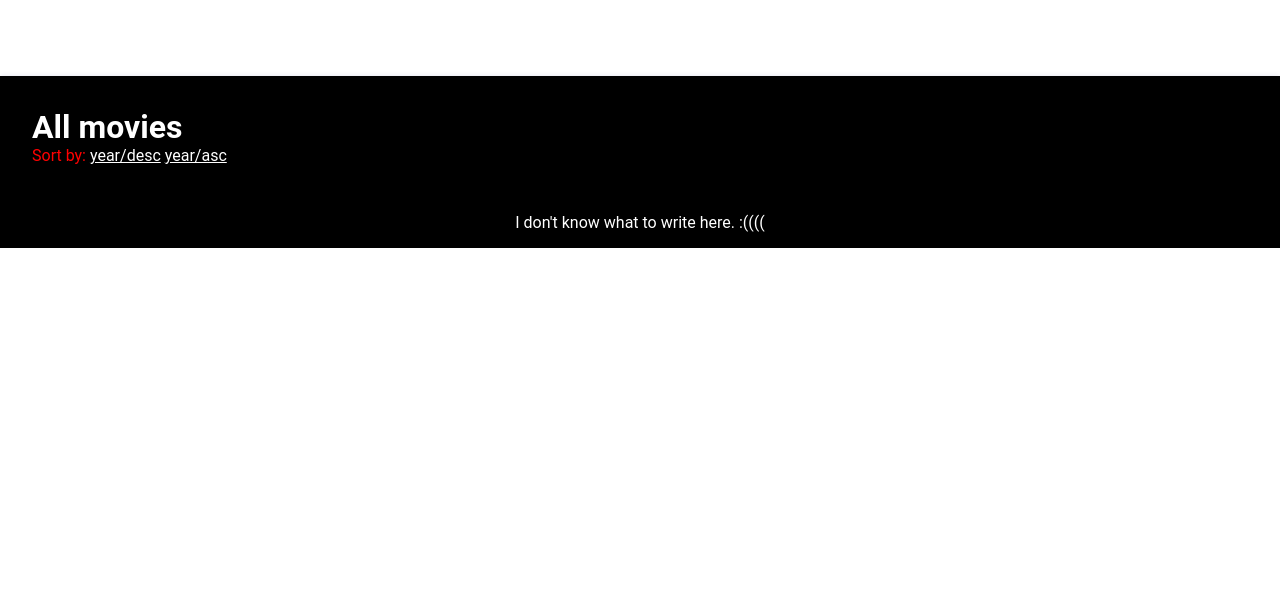
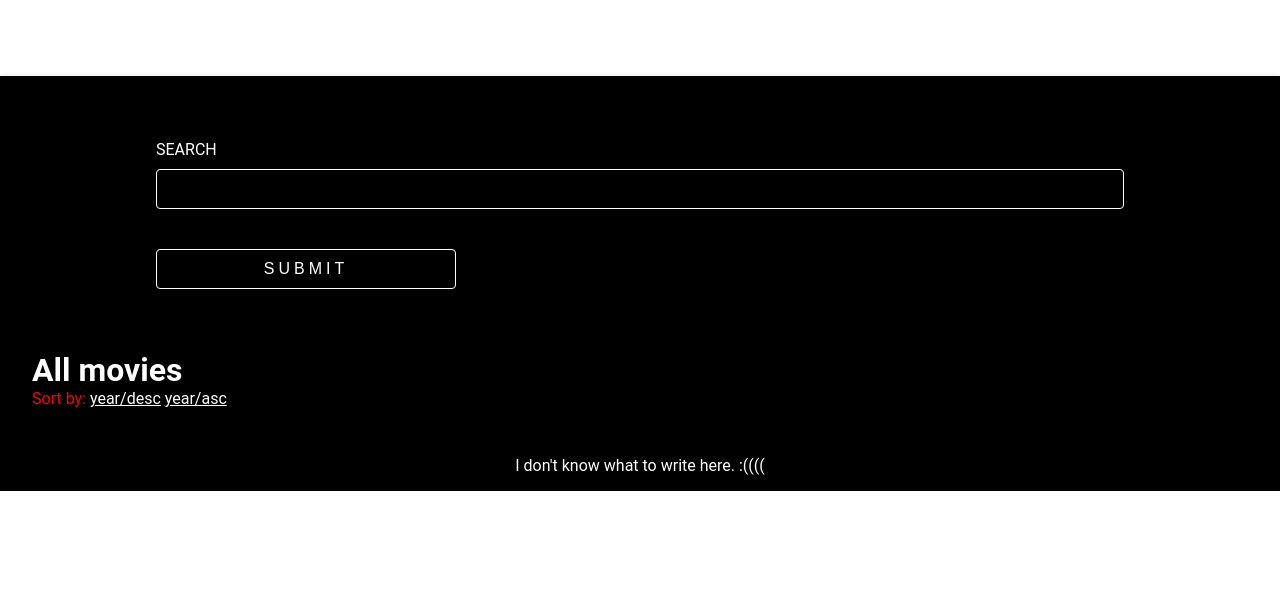
Before and after one commit to robertzm/VideoWebDemo, a Flask app: page / in a window 1280 px wide. Shown: the top 591 px of the page. Run offline with Flask 2, Linux system fonts and the light colour scheme; the visitor is signed in with stand-in values (Sample User, id 1); data that the repository does not hold is empty.

Commit message:
added search engine by regex and query filters on MovieInfoV2

```diff
--- a/app/forms.py
+++ b/app/forms.py
@@ -66,3 +66,8 @@ class RegistrationForm(FlaskForm):
         record = InvitationCode.query.filter_by(uuid=invitationCode.data).first()
         if record is None or record.used == True:
             raise ValidationError('InvitationCode invalid, please use another one. ')
+
+
+class SearchForm(FlaskForm):
+    search = StringField('search', validators=[DataRequired()])
+    submit = SubmitField('Submit')
--- a/app/routes.py
+++ b/app/routes.py
@@ -7,21 +7,14 @@ import uuid, shortuuid
 import sys, os.path
 from flask_login import current_user, login_required, login_user, logout_user
 from sqlalchemy import asc, desc
+import re
 
-from .models import db, MoviePath, MovieInfo, User, SubtitlePath, InvitationCode, MovieInfoV2
-from .forms import MoviePathForm, MovieInfoForm, LoginForm, RegistrationForm, SubtitlePathForm, SubtitleInfoForm
+from .models import db, MoviePath, User, SubtitlePath, InvitationCode, MovieInfoV2
+from .forms import MoviePathForm, MovieInfoForm, LoginForm, RegistrationForm, SubtitlePathForm, SubtitleInfoForm, \
+    SearchForm
 
 
 # I hate this total mess. Let's get most logic out of here !!!!
-
-@app.route("/migrate", methods=['GET'])
-def migrate():
-    allMovies = MovieInfo.query.all()
-    for movie in allMovies:
-        newInfo = MovieInfoV2(uuid=movie.uuid, nameen=movie.nameen, namecn=movie.namecn, year=movie.year, director=movie.director)
-        db.session.add(newInfo)
-        db.session.commit()
-    return make_response("done")
 
 @app.route("/", methods=["GET"])
 def home():
@@ -204,10 +197,21 @@ def register():
     return render_template('home/register.html', title='Register', form=form)
 
 
-@app.route('/list', methods=['GET'])
+@app.route('/list', methods=['GET', 'POST'])
 def list():
     if not current_user.is_authenticated:
         return redirect(url_for('loginUser'))
+    form = SearchForm()
+    if form.validate_on_submit():
+        return redirect(url_for('list', search=form.search.data))
+    searchBy = request.args.get('search')
+    if searchBy:
+        regexp = r'(.)*(' + re.sub('(,|\.| )+', ')(,|.| )(', searchBy) + ')(.)*'
+        allMovies = MovieInfoV2.query.filter(MovieInfoV2.nameen.op('regexp')(regexp) |
+                                             MovieInfoV2.namecn.op('regexp')(regexp) |
+                                             MovieInfoV2.director.op('regexp')(regexp) |
+                                             MovieInfoV2.actor.op('regexp')(regexp)).all()
+        return render_template('home/list.html', movies=allMovies, form=form)
     base = MovieInfoV2.query
     sortBy = request.args.get('sortBy')
     order = request.args.get('order')
@@ -226,7 +230,7 @@ def list():
     if genre:
         base = base.filter(MovieInfoV2.genre.contains(genre))
     allMovies = base.all()
-    return render_template("home/list.html", movies=allMovies)
+    return render_template("home/list.html", movies=allMovies, form=form)
 
 
 @app.route('/generateCode', methods=['GET'])
--- a/app/templates/home/list.html
+++ b/app/templates/home/list.html
@@ -12,8 +12,21 @@
     {% endif %}
     {% endwith %}
 
+    <div class="movie-register">
+
+        <form action="" method="post" novalidate id="movie-register-form">
+            {{ form.hidden_tag() }}
+            <p class="form-label">
+                {{ form.search.label }}<br>
+                {{ form.search(size=128) }}
+            </p>
+            <a>{{ form.submit() }}</a>
+        </form>
+    </div>
+
     <h1>All movies</h1>
-    <p style="color:red;">Sort by: <a href="/list?sortBy=year&order=desc">year/desc</a>  <a href="/list?sortBy=year&order=asc">year/asc</a></p>
+    <p style="color:red;">Sort by: <a href="/list?sortBy=year&order=desc">year/desc</a> <a
+            href="/list?sortBy=year&order=asc">year/asc</a></p>
     {% for movie in movies %}
     <ul id="movie.uid">
         <li>
```
